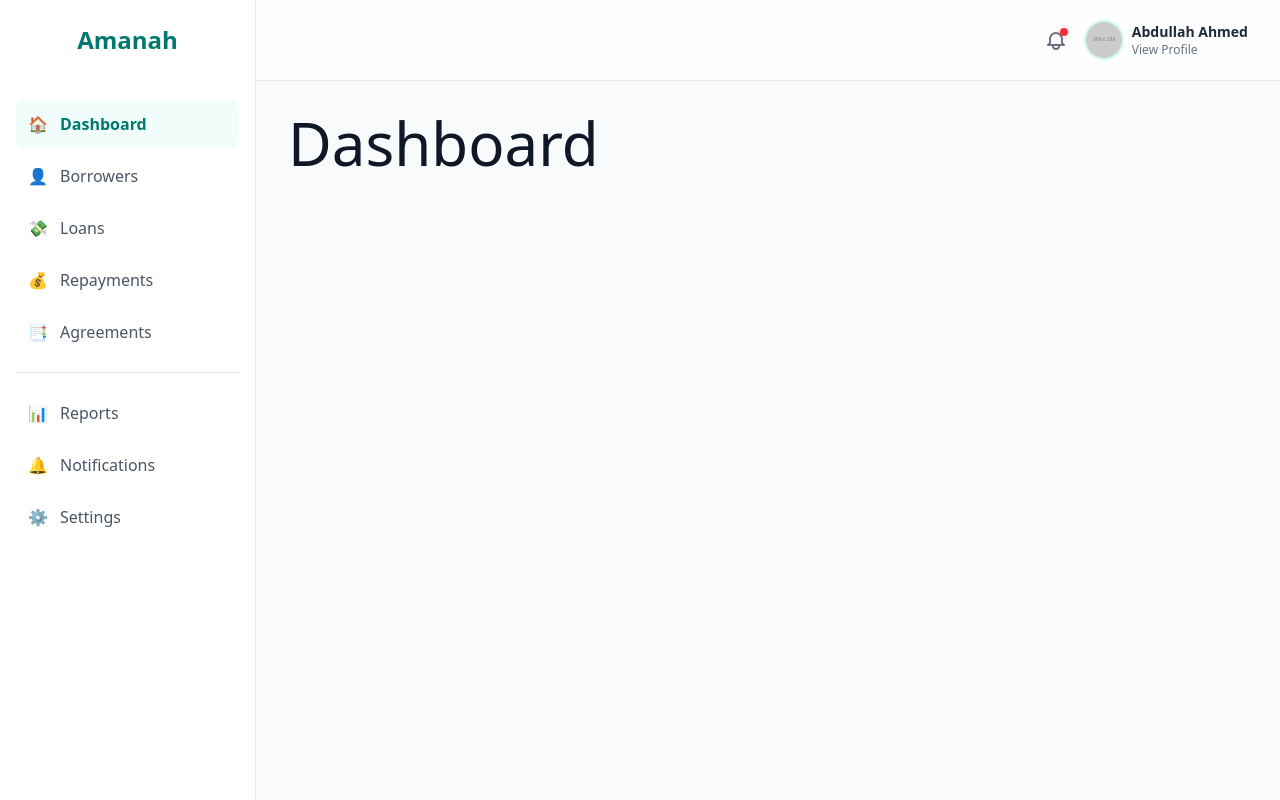
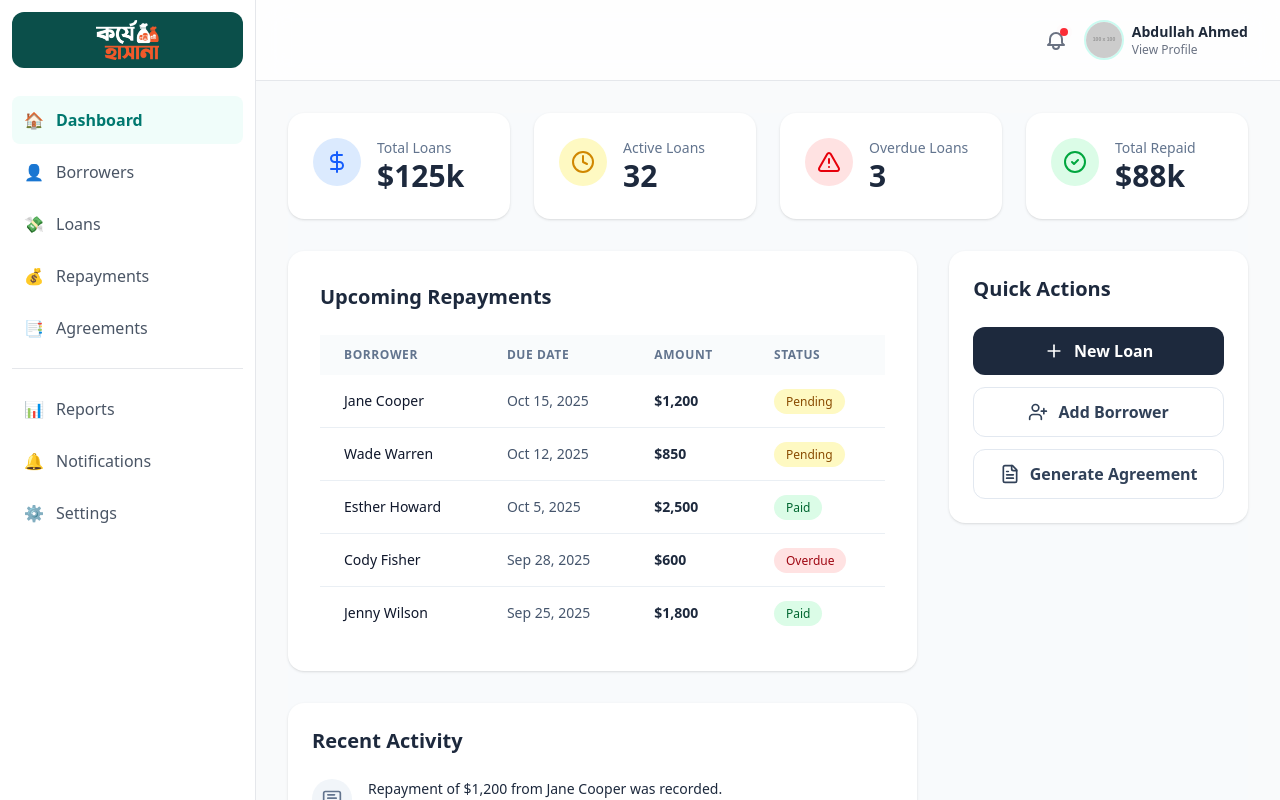
Before and after one commit to rukonbdju/interest-free-loan-portal, a Next.js app: page / in a window 1280 px wide. Shown: the top 800 px of the page. Built offline with nearby package versions, Linux system fonts and the light colour scheme.

Commit message:
dashboard page design

```diff
--- a/src/app/(main)/page.tsx
+++ b/src/app/(main)/page.tsx
@@ -1,12 +1,100 @@
 import React from 'react';
+import {
+  DollarSign,
+  Clock,
+  TriangleAlert,
+  CircleCheck,
+  Plus,
+  UserPlus,
+  FileText,
+  MessageSquareText,
+  FolderPlus,
+} from 'lucide-react';
+
+import StatCard, { StatCardProps } from '@/components/shared/stat-card';
+import RepaymentRow, { Repayment } from '@/components/dashboard/repayment-row';
+import ActivityItem, { Activity } from '@/components/dashboard/activity-item';
+import QuickActionButton from '@/components/dashboard/quick-action-button';
 
 
-const MainDashboard = () => {
+export default function DashboardPage() {
+  const stats: StatCardProps[] = [
+    { title: "Total Loans", value: "$125k", icon: <DollarSign className="h-6 w-6" />, color: { bg: 'bg-blue-100', text: 'text-blue-600' } },
+    { title: "Active Loans", value: "32", icon: <Clock className="h-6 w-6" />, color: { bg: 'bg-yellow-100', text: 'text-yellow-600' } },
+    { title: "Overdue Loans", value: "3", icon: <TriangleAlert className="h-6 w-6" />, color: { bg: 'bg-red-100', text: 'text-red-600' } },
+    { title: "Total Repaid", value: "$88k", icon: <CircleCheck className="h-6 w-6" />, color: { bg: 'bg-green-100', text: 'text-green-600' } },
+  ];
+
+  const repayments: Repayment[] = [
+    { borrower: { name: 'Jane Cooper' }, dueDate: 'Oct 15, 2025', amount: 1200, status: 'Pending' },
+    { borrower: { name: 'Wade Warren' }, dueDate: 'Oct 12, 2025', amount: 850, status: 'Pending' },
+    { borrower: { name: 'Esther Howard' }, dueDate: 'Oct 5, 2025', amount: 2500, status: 'Paid' },
+    { borrower: { name: 'Cody Fisher' }, dueDate: 'Sep 28, 2025', amount: 600, status: 'Overdue' },
+    { borrower: { name: 'Jenny Wilson' }, dueDate: 'Sep 25, 2025', amount: 1800, status: 'Paid' },
+  ];
+
+  const activities: Activity[] = [
+    { icon: <MessageSquareText className="h-5 w-5 text-slate-500" />, text: "Repayment of $1,200 from Jane Cooper was recorded.", time: "25m ago" },
+    { icon: <FolderPlus className="h-5 w-5 text-slate-500" />, text: "New loan created for Michael Scott for $5,000.", time: "1h ago" },
+    { icon: <FileText className="h-5 w-5 text-slate-500" />, text: "Agreement generated for the loan to Dwight Schrute.", time: "3h ago" },
+  ];
+
   return (
-    <div>
-      <h1 className='text-6xl'>Dashboard</h1>
-    </div>
+    <main className="bg-slate-50 min-h-screen font-sans">
+      <div className="w-full mx-auto">
+        <div className="grid grid-cols-1 sm:grid-cols-2 lg:grid-cols-4 gap-6 mb-8">
+          {stats.map((stat) => (
+            <StatCard key={stat.title} {...stat} />
+          ))}
+        </div>
+
+        <div className="grid grid-cols-1 lg:grid-cols-3 gap-8">
+          {/* Main content column for tables and lists */}
+          <div className="lg:col-span-2 space-y-8">
+            <div className="bg-white p-6 sm:p-8 rounded-2xl shadow-sm">
+              <h2 className="text-xl font-semibold text-slate-800 mb-6">Upcoming Repayments</h2>
+              <div className="overflow-x-auto">
+                <table className="w-full text-left">
+                  <thead>
+                    <tr className="bg-slate-50/80">
+                      <th className="py-3 px-6 text-xs font-semibold uppercase text-slate-500 tracking-wider">Borrower</th>
+                      <th className="py-3 px-6 text-xs font-semibold uppercase text-slate-500 tracking-wider">Due Date</th>
+                      <th className="py-3 px-6 text-xs font-semibold uppercase text-slate-500 tracking-wider">Amount</th>
+                      <th className="py-3 px-6 text-xs font-semibold uppercase text-slate-500 tracking-wider">Status</th>
+                    </tr>
+                  </thead>
+                  <tbody>
+                    {repayments.map((repayment) => (
+                      <RepaymentRow key={repayment.borrower.name} {...repayment} />
+                    ))}
+                  </tbody>
+                </table>
+              </div>
+            </div>
+
+            <div className="bg-white p-6 rounded-2xl shadow-sm">
+              <h2 className="text-xl font-semibold text-slate-800 mb-6">Recent Activity</h2>
+              <ul className="divide-y divide-slate-200/70">
+                {activities.map((activity, index) => (
+                  <ActivityItem key={index} {...activity} />
+                ))}
+              </ul>
+            </div>
+          </div>
+
+          {/* Sidebar column for actions */}
+          <div>
+            <div className="bg-white p-6 rounded-2xl shadow-sm">
+              <h2 className="text-xl font-semibold text-slate-800 mb-6">Quick Actions</h2>
+              <div className="space-y-3">
+                <QuickActionButton icon={<Plus className="h-5 w-5" />} label="New Loan" primary />
+                <QuickActionButton icon={<UserPlus className="h-5 w-5" />} label="Add Borrower" />
+                <QuickActionButton icon={<FileText className="h-5 w-5" />} label="Generate Agreement" />
+              </div>
+            </div>
+          </div>
+        </div>
+      </div>
+    </main>
   );
-};
-
-export default MainDashboard;
+}
--- /dev/null
+++ b/src/components/dashboard/activity-item.tsx
@@ -0,0 +1,20 @@
+import { ReactNode } from "react";
+
+export type Activity = {
+    icon: ReactNode;
+    text: string;
+    time: string;
+};
+const ActivityItem = ({ icon, text, time }: Activity) => (
+    <li className="flex items-start space-x-4 py-3 first:pt-0 last:pb-0">
+        <div className="bg-slate-100 rounded-full p-2.5 flex items-center justify-center">
+            {icon}
+        </div>
+        <div className="flex-1">
+            <p className="text-sm text-slate-800 leading-snug">{text}</p>
+            <p className="text-xs text-slate-500 mt-1">{time}</p>
+        </div>
+    </li>
+);
+
+export default ActivityItem;
--- /dev/null
+++ b/src/components/dashboard/quick-action-button.tsx
@@ -0,0 +1,19 @@
+import { ReactNode } from "react";
+
+export type QuickActionButtonProps = {
+    icon: ReactNode;
+    label: string;
+    primary?: boolean;
+};
+
+const QuickActionButton: React.FC<QuickActionButtonProps> = ({ icon, label, primary = false }) => (
+    <button className={`w-full flex items-center justify-center space-x-2.5 font-semibold py-3 px-4 rounded-xl transition-colors duration-300 focus:outline-none focus:ring-2 focus:ring-offset-2 ${primary
+        ? 'bg-slate-800 text-white hover:bg-slate-700 focus:ring-slate-800'
+        : 'bg-white text-slate-700 border border-slate-200 hover:bg-slate-50 hover:border-slate-300 focus:ring-slate-500'
+        }`}>
+        {icon}
+        <span>{label}</span>
+    </button>
+);
+
+export default QuickActionButton;
--- /dev/null
+++ b/src/components/dashboard/repayment-row.tsx
@@ -0,0 +1,29 @@
+export type Repayment = {
+    borrower: { name: string };
+    dueDate: string;
+    amount: number;
+    status: 'Paid' | 'Pending' | 'Overdue';
+};
+
+const RepaymentRow = ({ borrower, dueDate, amount, status }: Repayment) => {
+    const statusStyles: Record<string, string> = {
+        Paid: 'bg-green-100 text-green-800',
+        Pending: 'bg-yellow-100 text-yellow-800',
+        Overdue: 'bg-red-100 text-red-800',
+    };
+
+    return (
+        <tr className="border-b border-slate-200/70 last:border-b-0 hover:bg-slate-50/50">
+            <td className="py-4 px-6 text-sm font-medium text-slate-900">{borrower.name}</td>
+            <td className="py-4 px-6 text-sm text-slate-600">{dueDate}</td>
+            <td className="py-4 px-6 text-sm font-semibold text-slate-800">${amount.toLocaleString()}</td>
+            <td className="py-4 px-6 text-sm">
+                <span className={`px-3 py-1 rounded-full font-medium text-xs ${statusStyles[status]}`}>
+                    {status}
+                </span>
+            </td>
+        </tr>
+    );
+};
+
+export default RepaymentRow;
--- a/src/components/layout/sidebar.tsx
+++ b/src/components/layout/sidebar.tsx
@@ -2,6 +2,7 @@
 import Link from "next/link";
 import { usePathname } from "next/navigation";
 import { useLayout } from "@/contexts/layout-context";
+import Image from "next/image";
 
 const Sidebar = () => {
     const { isSidebarOpen } = useLayout()
@@ -19,10 +20,12 @@ const Sidebar = () => {
     ];
     return (
         <aside className={`fixed top-0 left-0 z-40 w-64 h-screen bg-white shadow-lg transition-transform duration-300 ease-in-out ${isSidebarOpen ? 'translate-x-0' : '-translate-x-full'} md:translate-x-0 md:shadow-none md:border-r md:border-gray-200`}>
-            <div className="flex items-center justify-center h-20 border-gray-200">
-                <h1 className="text-2xl font-bold text-teal-700">Amanah</h1>
+            <div className="p-3">
+                <div className="flex items-center justify-center bg-teal-900 p-2 rounded-xl">
+                    <Image src={'/karze-hasana.webp'} width={120} height={80} className="h-10 w-auto" alt="Karze-hasana" />
+                </div>
             </div>
-            <nav className="p-4">
+            <nav className="p-3">
                 <ul>
                     {menuItems.map((item, index) => (
                         <li key={index}>
--- /dev/null
+++ b/src/components/shared/stat-card.tsx
@@ -0,0 +1,26 @@
+
+import { ReactNode } from "react";
+
+export type StatCardProps = {
+    title: string;
+    value: string;
+    icon: ReactNode;
+    color: {
+        bg: string;
+        text: string;
+    };
+};
+
+const StatCard = ({ title, value, icon, color }: StatCardProps) => (
+    <div className="bg-white p-6 rounded-2xl shadow-sm hover:shadow-md transition-all duration-300 flex items-start space-x-4 border border-transparent hover:border-slate-200/70">
+        <div className={`rounded-full p-3 ${color.bg} flex-shrink-0`}>
+            <div className={`${color.text}`}>{icon}</div>
+        </div>
+        <div>
+            <p className="text-sm font-medium text-slate-500">{title}</p>
+            <p className="text-3xl font-bold text-slate-800">{value}</p>
+        </div>
+    </div>
+);
+
+export default StatCard
```
Also changed, not shown: public/karze-hasana.webp (added).
